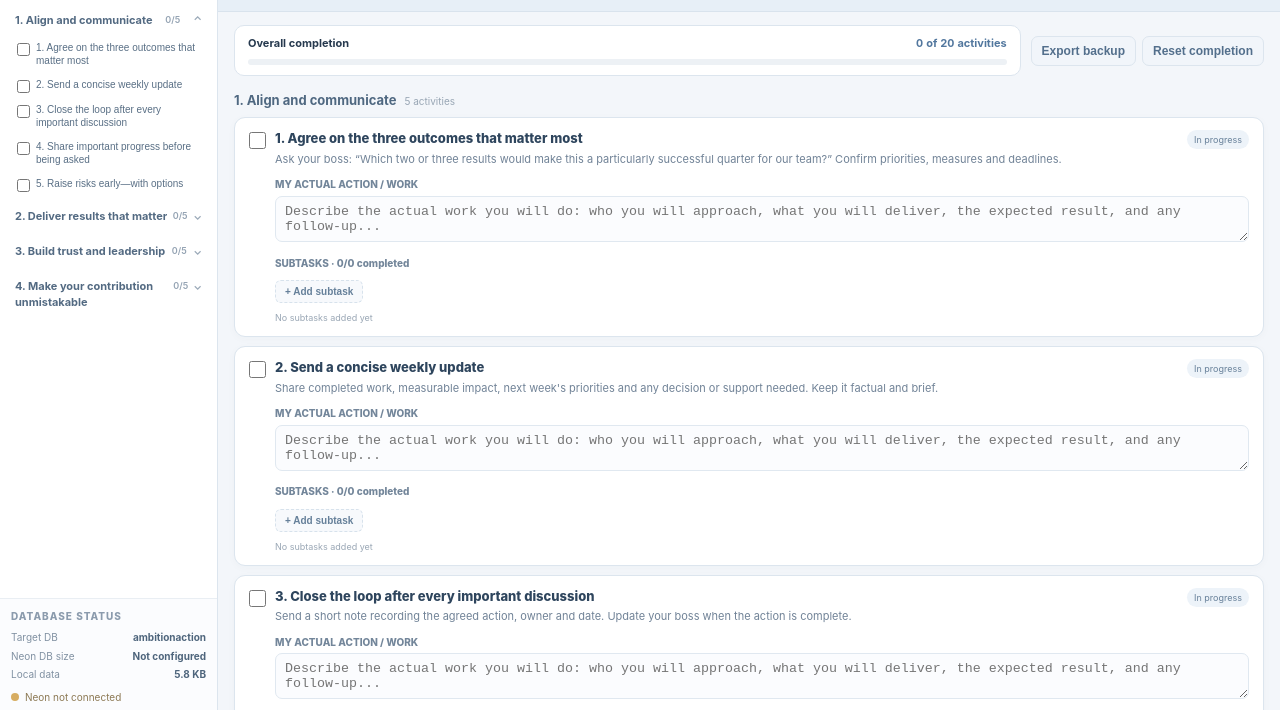
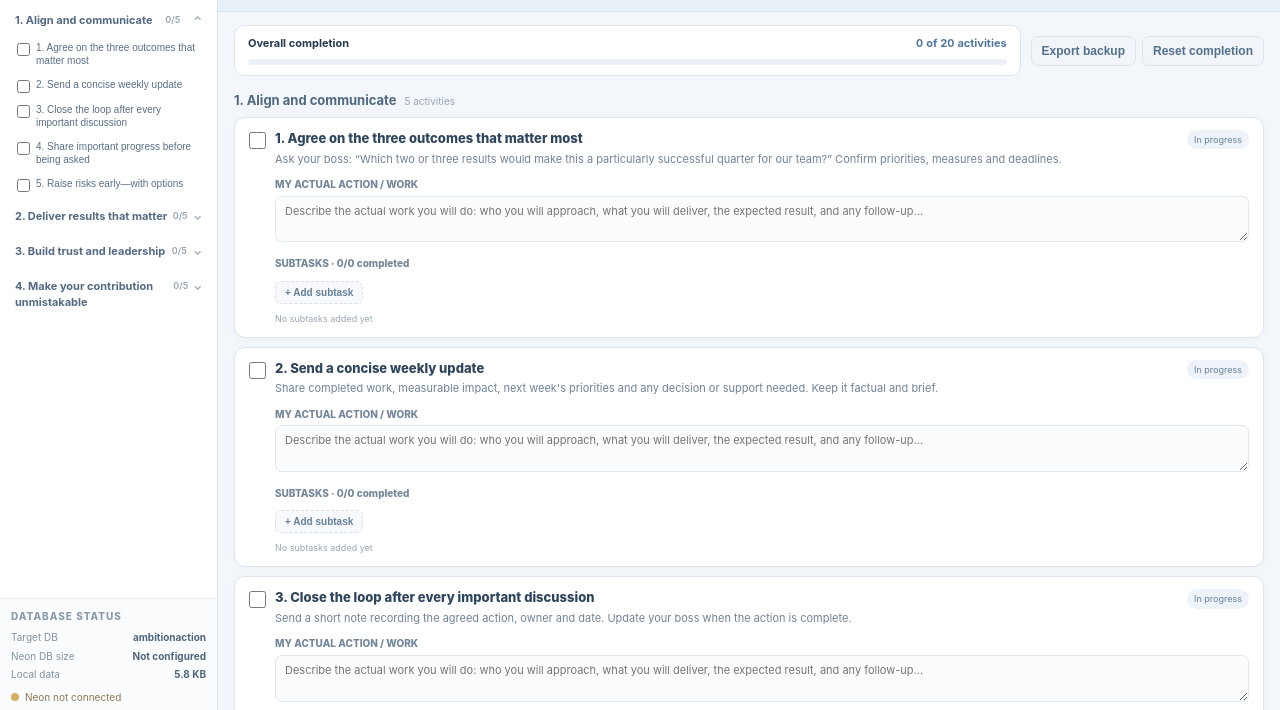
Before and after one commit to puneetnarayan/ambitionaction, a website: page index.html in a window 1280 px wide. Shown: the part 84-794 px from the top of the page. Drawn offline with Linux system fonts and the light colour scheme; no server answers.

Commit message:
Polish task input typography and completion status sync

```diff
--- a/index.html
+++ b/index.html
@@ -48,11 +48,11 @@ h1{font-size:24px;line-height:1.15;margin:3px 0;color:#2c435b}header p{margin:4p
 .completed .state{background:#e8f4ed;color:#548369}
 .entry{margin:10px 0 0 26px}
 .entry label,.subtasks-label{display:block;font-size:10px;font-weight:800;color:#73869a;margin-bottom:4px}
-textarea{width:100%;min-height:45px;resize:vertical;border:1px solid #e0e8f0;border-radius:7px;background:#fbfcfe;padding:7px 9px;font:11px/1.4 inherit;color:var(--ink);outline:none}
+textarea{width:100%;min-height:45px;resize:vertical;border:1px solid #e0e8f0;border-radius:7px;background:#fbfcfe;padding:7px 9px;font:inherit;font-size:11px;line-height:1.4;color:var(--ink);outline:none}
 textarea:focus,input.sub-input:focus{border-color:#a9c2dc;box-shadow:0 0 0 2px #eaf1f8}
 .subtasks{margin:9px 0 0 26px}.subtask{display:flex;align-items:flex-start;gap:7px;padding:4px 0;border-bottom:1px solid #f0f3f6}
 .subtask:last-child{border-bottom:0}.subtask input[type=checkbox]{width:14px;height:14px;margin:2px 0 0;accent-color:#78a58e;flex:none}
-.subtask input[type=text]{flex:1;min-width:0;border:1px solid transparent;border-radius:5px;padding:3px 5px;background:transparent;color:#536a80;font:11px/1.35 inherit}
+.subtask input[type=text]{flex:1;min-width:0;border:1px solid transparent;border-radius:5px;padding:3px 5px;background:transparent;color:#536a80;font:inherit;font-size:11px;line-height:1.35}
 .subtask input[type=text]:hover{background:#f7f9fb;border-color:#edf1f5}
 .subtask.done input[type=text]{text-decoration:line-through;color:#9aa7b3}
 .remove-sub{border:0;background:transparent;color:#b0bbc5;cursor:pointer;font-size:14px;padding:0 4px}
@@ -137,7 +137,7 @@ function render(){
   const sum=document.createElement("summary");sum.textContent=group;const count=document.createElement("span");count.id="nav-count-"+gi;count.style.cssText="font-size:9px;color:#94a3b3;font-weight:600";sum.append(count);det.append(sum);
   data.forEach((item,index)=>{if(item.group!==group)return;
    const line=document.createElement("div");line.className="side-item";line.dataset.index=index;
-   const cb=document.createElement("input");cb.type="checkbox";cb.checked=item.done;cb.title="Mark activity complete";cb.addEventListener("change",()=>{item.done=cb.checked;save();line.classList.toggle("done",item.done);document.getElementById("card-"+index).classList.toggle("completed",item.done);document.getElementById("parent-"+index).checked=item.done;});
+   const cb=document.createElement("input");cb.type="checkbox";cb.checked=item.done;cb.title="Mark activity complete";cb.addEventListener("change",()=>{item.done=cb.checked;save();line.classList.toggle("done",item.done);document.getElementById("card-"+index).classList.toggle("completed",item.done);document.getElementById("parent-"+index).checked=item.done;const st=document.querySelector("#card-"+index+" .state");if(st)st.textContent=item.done?"Completed":"In progress";});
    const jump=document.createElement("button");jump.type="button";jump.textContent=(index+1)+". "+item.title;jump.addEventListener("click",()=>{document.getElementById("card-"+index).scrollIntoView({behavior:"smooth",block:"start"});document.querySelectorAll(".side-item").forEach(n=>n.classList.remove("active"));line.classList.add("active");if(innerWidth<=760)document.body.classList.remove("mobile-open")});
    line.append(cb,jump);if(item.done)line.classList.add("done");det.append(line);
   });nav.append(det);
```
